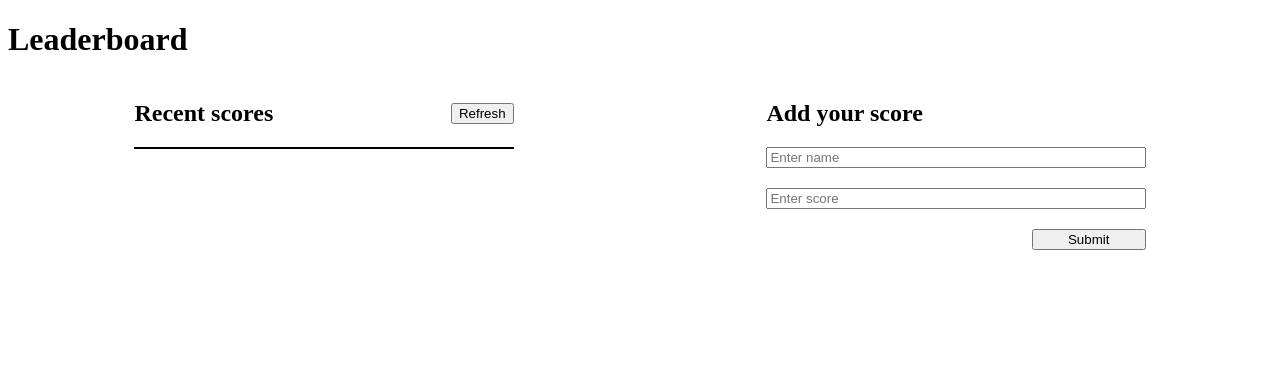
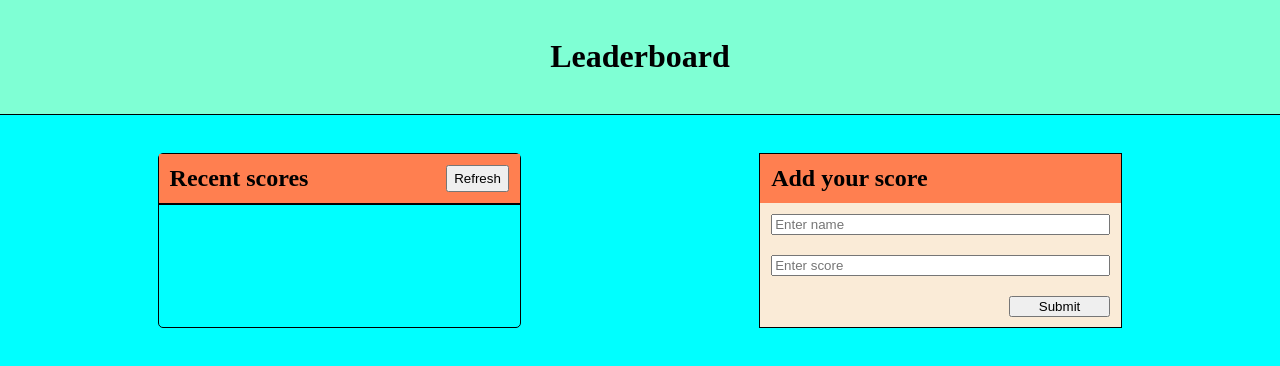
Before and after one commit to tomasesquivelgc/Leader-board-API, a website built with webpack: page src/index.html in a window 1280 px wide. Built offline with nearby package versions, Linux system fonts and the light colour scheme; no server answers.

Commit message:
style changes

```diff
--- a/src/index.html
+++ b/src/index.html
@@ -19,7 +19,7 @@
       </div>
 
       <div class="add-score">
-        <h2>Add your score</h2>
+        <h2 class="score-title">Add your score</h2>
         <div class="input-div">
           <input type="text" id="name-input" placeholder="Enter name">
           <input type="number" id="score-input" placeholder="Enter score">
--- a/src/style.css
+++ b/src/style.css
@@ -1,24 +1,44 @@
+* {
+  margin: 0;
+}
+
+h1 {
+  text-align: center;
+  background-color: aquamarine;
+  margin: 0;
+  padding: 3%;
+  border-bottom: 1px solid black;
+}
+
+body {
+  background-color: aqua;
+}
+
 .main-wrapper {
   display: flex;
   justify-content: space-around;
+  padding: 3%;
 }
 
 .recent-scores {
   width: 30%;
+  border: 1px solid black;
+  border-radius: 5px;
 }
 
 .title-button {
   display: flex;
   justify-content: space-between;
+  padding: 3%;
+  background-color: coral;
 }
 
-.refresh-button {
-  height: 100%;
-  align-self: center;
-}
+
 
 .add-score {
   width: 30%;
+  border: 1px solid black;
+  height: 100%;
 }
 
 .scores {
@@ -28,21 +48,49 @@
   padding-inline-start: 0;
 }
 
+.score-title {
+  padding: 3%;
+  background-color: coral;
+}
+
 .scores li {
   padding: 2%;
+  border-bottom: 1px solid black;
 }
 
-.scores li:nth-child(odd) {
-  background-color: lightgray;
+.scores li:nth-child(1) {
+  background-color: gold;
+}
+
+
+.scores li:nth-child(2) {
+  background-color: silver;
+}
+
+.scores li:nth-child(3) {
+  background-color: #cd7f32;
+}
+
+.scores li:nth-child(n+4) {
+  background-color: antiquewhite;
 }
 
 .input-div {
   display: flex;
   flex-direction: column;
   gap: 20px;
+  padding: 3%;
+  background-color: antiquewhite;
 }
 
 .submit-button {
   width: 30%;
   align-self: flex-end;
 }
+
+button:hover {
+  background-color: lightpink;
+  color: blueviolet;
+  border-color: blueviolet;
+
+}
```
Also changed, not shown: dist/main.js.
